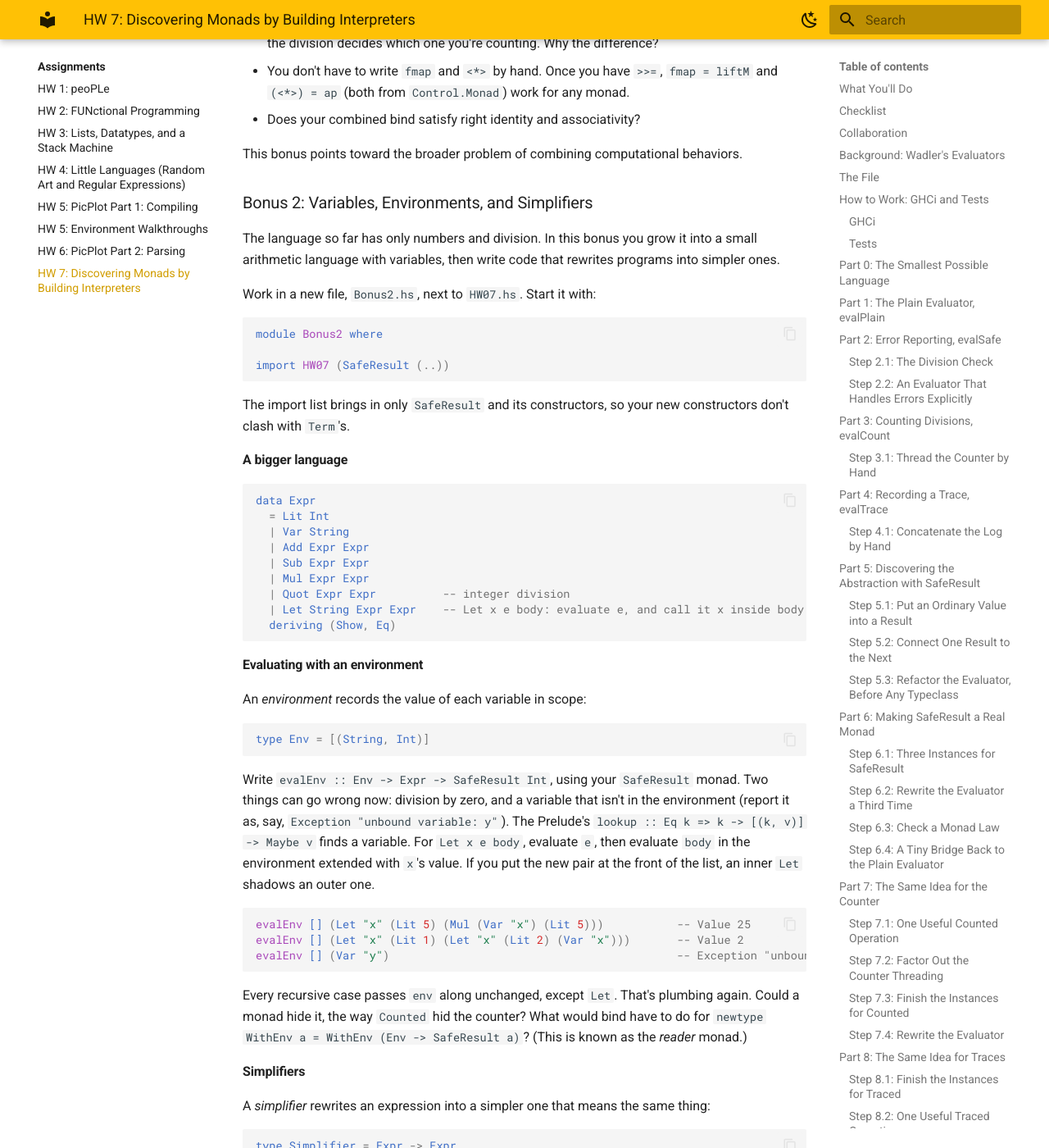
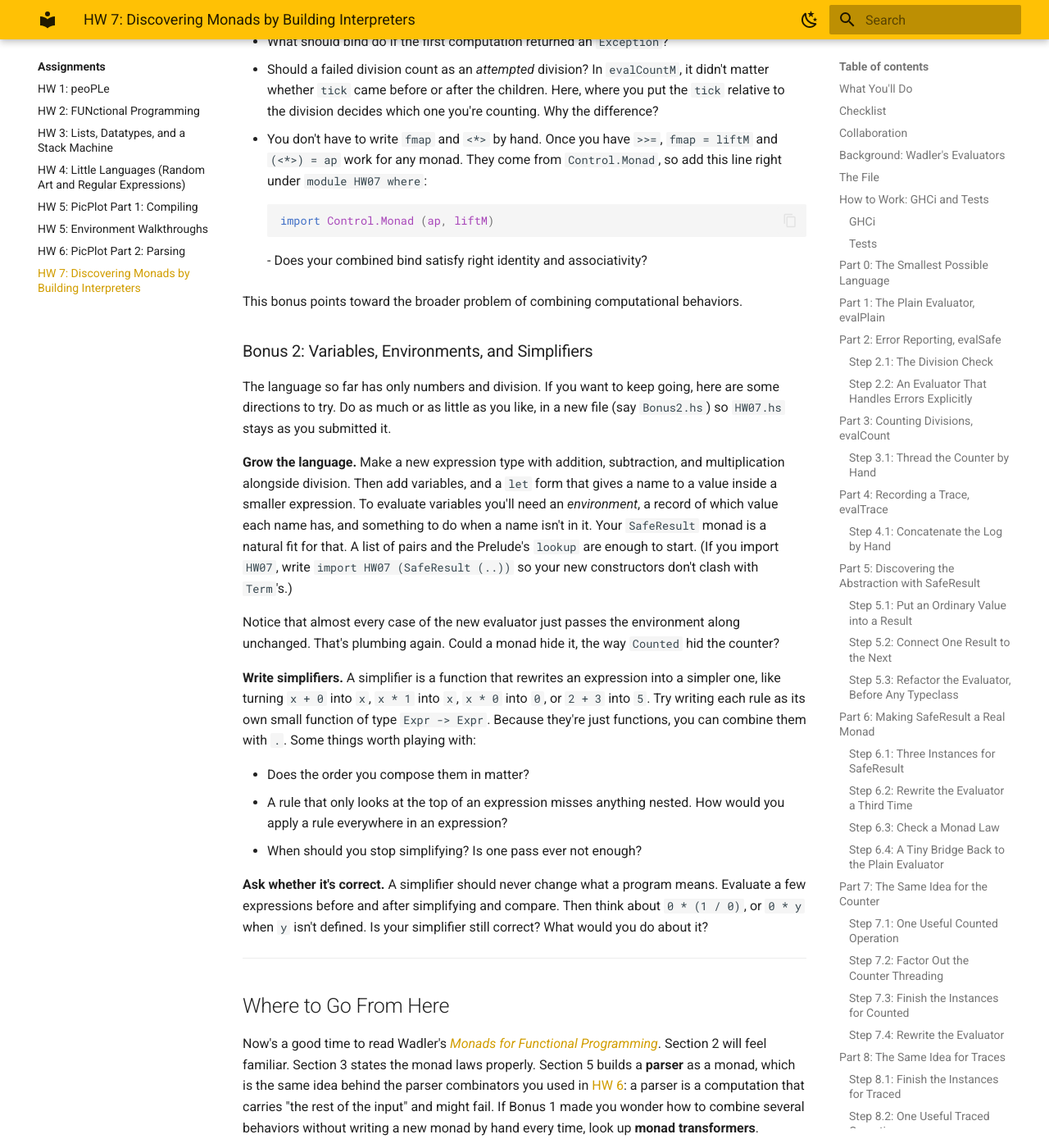
Before and after one commit to lbang-hmc/cs-131-website, an MkDocs documentation site: the page built from content/assignments/hw07.md, in a window 1280 px wide and 1400 px high, scrolled down 21003 px. Shown: the whole window at 82% size. Built offline with MkDocs 1.6.1 and Material for MkDocs 9.7.7, drawn with Linux system fonts in a browser that asks for light colours; some of the changed text lies outside the part shown.

Commit message:
HW 7: evalWith before the comparison table (+hook column), liftM/ap import hint, ~80 lines, lighter Bonus 2
Co-Authored-By: Claude Opus 5.5 <noreply@anthropic.com>

````diff
--- a/content/assignments/hw07.md
+++ b/content/assignments/hw07.md
@@ -30,7 +30,7 @@ There isn't much code to write. Most TODOs are one to five lines, and the whole
 - [ ] Part 6: `SafeResult` instances, `evalSafeM`, and `evalPlainM`
 - [ ] Part 7: `countBind`, `Counted` instances, and `evalCountM`
 - [ ] Part 8: `Traced` instances and `evalTraceM`
-- [ ] Part 9: compare all four, write `evalWith`, and check a monad law
+- [ ] Part 9: write `evalWith`, compare all four, and check a monad law
 - [ ] Turn in the assignment (see [Turning It In](#turning-it-in))
 
 ## Collaboration
@@ -694,16 +694,49 @@ do
   -- produce a result
 ```
 
+### Step 9.1: One Evaluator for All Four
+
+The four monadic evaluators differ only in two places: what happens after a node is evaluated, and how to divide. So you can write the evaluator once, for any monad, and pass those two pieces in:
+
+```haskell
+evalWith :: Monad m
+         => (Term -> Int -> m ())    -- afterNode
+         -> (Int -> Int -> m Int)    -- divide
+         -> Term -> m Int
+```
+
+The first argument, `afterNode`, is a function that `evalWith` calls after evaluating each node, numbers included. It gets the node and the value that node evaluated to: `afterNode (Num n) n` for a number, and `afterNode (Div t u) v` for a division that came out to `v`. It returns `m ()`, a step that produces no useful value but can do this monad's extra work. Most evaluators don't need it and pass `\_ _ -> pure ()`. The trace evaluator uses it to record a line.
+
+The second argument, `divide`, gets the two evaluated children and produces the quotient however this monad needs. For example, the safe evaluator would pass `safeDiv`, which reports division by zero.
+
+For `Num n`, call `afterNode` and return `n`. For `Div t u`, evaluate left, evaluate right, divide, call `afterNode` on the result, and return it.
+
+Then get each evaluator back as a single call to `evalWith`: `evalPlainW`, `evalSafeW`, `evalCountW`, and `evalTraceW`. Each should agree with its `…M` version. Think about which hook does the extra work in each case. For some evaluators, one of the hooks does nothing (`\_ _ -> pure ()`).
+
+!!! example "✅ Check your work (Step 9.1)"
+    ```haskell
+    unPlain (evalPlainW tOk)         -- 43
+    evalSafeW tBad                   -- Exception "division by zero"
+    runFromZero (evalCountW tOk)     -- (43,2)
+    evalTraceW tOk == evalTraceM tOk -- True
+    ```
+
+    Tests: `runhaskell -itest test/Spec.hs --match "evalWith"`
+
+Now adding a new kind of evaluator means writing an instance and two small hooks. The recursion never changes.
+
+### Step 9.2: The Comparison Table
+
 You'll fill in this table on Gradescope (see [Turning It In](#turning-it-in)):
 
-| Evaluator | What extra information does it carry? | Where is the bookkeeping in the manual version? | Where does it live in the monadic version? |
-|---|---|---|---|
-| `evalPlain` / `evalPlainM` | ... | ... | ... |
-| `evalSafe` / `evalSafeM` | ... | ... | ... |
-| `evalCount` / `evalCountM` | ... | ... | ... |
-| `evalTrace` / `evalTraceM` | ... | ... | ... |
+| Evaluator | What extra information does it carry? | Where is the bookkeeping in the manual version? | Where does it live in the monadic version? | Which `evalWith` argument does the extra work? |
+|---|---|---|---|---|
+| `evalPlain` / `evalPlainM` | ... | ... | ... | ... |
+| `evalSafe` / `evalSafeM` | ... | ... | ... | ... |
+| `evalCount` / `evalCountM` | ... | ... | ... | ... |
+| `evalTrace` / `evalTraceM` | ... | ... | ... | ... |
 
-### Step 9.1: Three Laws, Intuitively
+### Step 9.3: Three Laws, Intuitively
 
 You checked right identity for `SafeResult`. A monad must satisfy three laws:
 
@@ -730,38 +763,7 @@ The tests check examples of all three laws (`--match "Monad law"`), but on Grade
 !!! question "Checkpoint 9: a law check"
     Choose one law other than right identity. Test it with concrete values for `SafeResult` or `Traced`, and explain why both sides agree. For `Counted`, run both sides from the same starting counter and compare: `Counted` wraps a function, so it has no `Eq` instance.
 
-### Step 9.2: One Evaluator for All Four
-
-The four monadic evaluators differ only in two places: what happens after a node is evaluated, and how to divide. So you can write the evaluator once, for any monad, and pass those two pieces in:
-
-```haskell
-evalWith :: Monad m
-         => (Term -> Int -> m ())    -- afterNode
-         -> (Int -> Int -> m Int)    -- divide
-         -> Term -> m Int
-```
-
-The first argument, `afterNode`, is a function that `evalWith` calls after evaluating each node, numbers included. It gets the node and the value that node evaluated to: `afterNode (Num n) n` for a number, and `afterNode (Div t u) v` for a division that came out to `v`. It returns `m ()`, a step that produces no useful value but can do this monad's extra work. Most evaluators don't need it and pass `\_ _ -> pure ()`. The trace evaluator uses it to record a line.
-
-The second argument, `divide`, gets the two evaluated children and produces the quotient however this monad needs. For example, the safe evaluator would pass `safeDiv`, which reports division by zero.
-
-For `Num n`, call `afterNode` and return `n`. For `Div t u`, evaluate left, evaluate right, divide, call `afterNode` on the result, and return it.
-
-Then get each evaluator back as a single call to `evalWith`: `evalPlainW`, `evalSafeW`, `evalCountW`, and `evalTraceW`. Each should agree with its `…M` version. Think about which hook does the extra work in each case. For some evaluators, one of the hooks does nothing (`\_ _ -> pure ()`).
-
-!!! example "✅ Check your work (Step 9.2)"
-    ```haskell
-    unPlain (evalPlainW tOk)         -- 43
-    evalSafeW tBad                   -- Exception "division by zero"
-    runFromZero (evalCountW tOk)     -- (43,2)
-    evalTraceW tOk == evalTraceM tOk -- True
-    ```
-
-    Tests: `runhaskell -itest test/Spec.hs --match "evalWith"`
-
-Now adding a new kind of evaluator means writing an instance and two small hooks. The recursion never changes.
-
-### Step 9.3: What This All Shows
+### Step 9.4: What This All Shows
 
 All four evaluators use the same two operations, `pure` and `>>=`, but each type's instance decides what "and then" means. Changing what an evaluator carries is a change to one instance, not to every recursive case. That's how Wadler makes changes to an evaluator modular.
 
@@ -817,113 +819,30 @@ Questions to think about:
 - Which pieces of your earlier code can you reuse?
 - What should bind do if the first computation returned an `Exception`?
 - Should a failed division count as an *attempted* division? In `evalCountM`, it didn't matter whether `tick` came before or after the children. Here, where you put the `tick` relative to the division decides which one you're counting. Why the difference?
-- You don't have to write `fmap` and `<*>` by hand. Once you have `>>=`, `fmap = liftM` and `(<*>) = ap` (both from `Control.Monad`) work for any monad.
+- You don't have to write `fmap` and `<*>` by hand. Once you have `>>=`, `fmap = liftM` and `(<*>) = ap` work for any monad. They come from `Control.Monad`, so add this line right under `module HW07 where`:
+
+    ```haskell
+    import Control.Monad (ap, liftM)
+    ```
 - Does your combined bind satisfy right identity and associativity?
 
 This bonus points toward the broader problem of combining computational behaviors.
 
 ### Bonus 2: Variables, Environments, and Simplifiers
 
-The language so far has only numbers and division. In this bonus you grow it into a small arithmetic language with variables, then write code that rewrites programs into simpler ones.
+The language so far has only numbers and division. If you want to keep going, here are some directions to try. Do as much or as little as you like, in a new file (say `Bonus2.hs`) so `HW07.hs` stays as you submitted it.
 
-Work in a new file, `Bonus2.hs`, next to `HW07.hs`. Start it with:
+**Grow the language.** Make a new expression type with addition, subtraction, and multiplication alongside division. Then add variables, and a `let` form that gives a name to a value inside a smaller expression. To evaluate variables you'll need an *environment*, a record of which value each name has, and something to do when a name isn't in it. Your `SafeResult` monad is a natural fit for that. A list of pairs and the Prelude's `lookup` are enough to start. (If you import `HW07`, write `import HW07 (SafeResult (..))` so your new constructors don't clash with `Term`'s.)
 
-```haskell
-module Bonus2 where
+Notice that almost every case of the new evaluator just passes the environment along unchanged. That's plumbing again. Could a monad hide it, the way `Counted` hid the counter?
 
-import HW07 (SafeResult (..))
-```
+**Write simplifiers.** A simplifier is a function that rewrites an expression into a simpler one, like turning `x + 0` into `x`, `x * 1` into `x`, `x * 0` into `0`, or `2 + 3` into `5`. Try writing each rule as its own small function of type `Expr -> Expr`. Because they're just functions, you can combine them with `.`. Some things worth playing with:
 
-The import list brings in only `SafeResult` and its constructors, so your new constructors don't clash with `Term`'s.
+- Does the order you compose them in matter?
+- A rule that only looks at the top of an expression misses anything nested. How would you apply a rule everywhere in an expression?
+- When should you stop simplifying? Is one pass ever not enough?
 
-#### A bigger language
-
-```haskell
-data Expr
-  = Lit Int
-  | Var String
-  | Add Expr Expr
-  | Sub Expr Expr
-  | Mul Expr Expr
-  | Quot Expr Expr          -- integer division
-  | Let String Expr Expr    -- Let x e body: evaluate e, and call it x inside body
-  deriving (Show, Eq)
-```
-
-#### Evaluating with an environment
-
-An *environment* records the value of each variable in scope:
-
-```haskell
-type Env = [(String, Int)]
-```
-
-Write `evalEnv :: Env -> Expr -> SafeResult Int`, using your `SafeResult` monad. Two things can go wrong now: division by zero, and a variable that isn't in the environment (report it as, say, `Exception "unbound variable: y"`). The Prelude's `lookup :: Eq k => k -> [(k, v)] -> Maybe v` finds a variable. For `Let x e body`, evaluate `e`, then evaluate `body` in the environment extended with `x`'s value. If you put the new pair at the front of the list, an inner `Let` shadows an outer one.
-
-```haskell
-evalEnv [] (Let "x" (Lit 5) (Mul (Var "x") (Lit 5)))           -- Value 25
-evalEnv [] (Let "x" (Lit 1) (Let "x" (Lit 2) (Var "x")))       -- Value 2
-evalEnv [] (Var "y")                                           -- Exception "unbound variable: y"
-```
-
-Every recursive case passes `env` along unchanged, except `Let`. That's plumbing again. Could a monad hide it, the way `Counted` hid the counter? What would bind have to do for `newtype WithEnv a = WithEnv (Env -> SafeResult a)`? (This is known as the *reader* monad.)
-
-#### Simplifiers
-
-A *simplifier* rewrites an expression into a simpler one that means the same thing:
-
-```haskell
-type Simplifier = Expr -> Expr
-```
-
-Write each rule as its own small simplifier. A rule looks only at the top of the expression it's given, and returns anything it doesn't recognize unchanged.
-
-- `addZero`: `e + 0` and `0 + e` become `e`.
-- `mulOne`: `e * 1` and `1 * e` become `e`.
-- `mulZero`: `e * 0` and `0 * e` become `0`.
-- `foldConstants`: an `Add`, `Sub`, or `Mul` of two literals becomes the literal answer.
-
-```haskell
-addZero (Add (Var "x") (Lit 0))   -- Var "x"
-addZero (Mul (Var "x") (Lit 1))   -- Mul (Var "x") (Lit 1), not addZero's job
-```
-
-#### Composing simplifiers
-
-Simplifiers are just functions from `Expr` to `Expr`, so you can combine them with `.`:
-
-```haskell
-basic :: Simplifier
-basic = foldConstants . mulOne . mulZero . addZero
-```
-
-Try `(addZero . mulOne)` and `(mulOne . addZero)` on `Mul (Lit 1) (Add (Var "x") (Lit 0))`. They give different answers. Why?
-
-The rules only look at the top of an expression, so they miss anything nested. Write
-
-```haskell
-everywhere :: Simplifier -> Simplifier
-```
-
-which applies a simplifier to every subexpression: first the children, then the node itself, so each node is rewritten after its children have been simplified. Then define `simplify = everywhere basic`. What happens to the order problem above now?
-
-```haskell
-simplify (Let "x" (Lit 5) (Mul (Add (Var "x") (Lit 0)) (Add (Lit 2) (Lit 3))))
--- Let "x" (Lit 5) (Mul (Var "x") (Lit 5))
-```
-
-If you want more: write `untilStable :: Simplifier -> Simplifier`, which keeps applying a simplifier until the expression stops changing. Is one pass of `everywhere basic` ever not enough? Can you find an expression where it isn't, or argue that it always is?
-
-#### Is your simplifier correct?
-
-A simplifier shouldn't change what a program means. For any environment, `evalEnv env (simplify e)` should be the same as `evalEnv env e`. Check this on a few expressions, then try these two:
-
-```haskell
-evalEnv [] (Mul (Lit 0) (Quot (Lit 1) (Lit 0)))
-evalEnv [] (simplify (Mul (Lit 0) (Quot (Lit 1) (Lit 0))))
-```
-
-The first is a division-by-zero error and the second is `Value 0`. Which rule is responsible? `Mul (Lit 0) (Var "y")` with an empty environment has the same problem. Is this a bug? Real compilers have to make this decision too. What would you change so that simplifying never turns an error into a value?
+**Ask whether it's correct.** A simplifier should never change what a program means. Evaluate a few expressions before and after simplifying and compare. Then think about `0 * (1 / 0)`, or `0 * y` when `y` isn't defined. Is your simplifier still correct? What would you do about it?
 
 ---
 
````
Also changed, not shown: other parts of content/assignments/hw07.md (+1 -1 lines).
